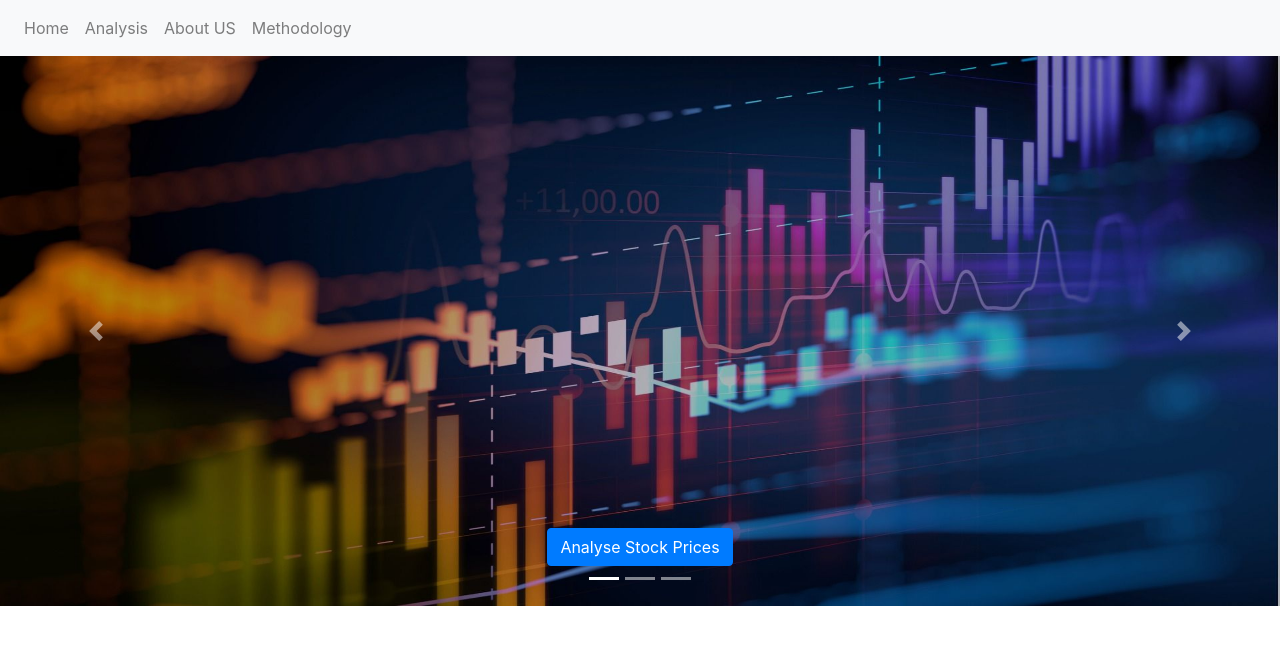
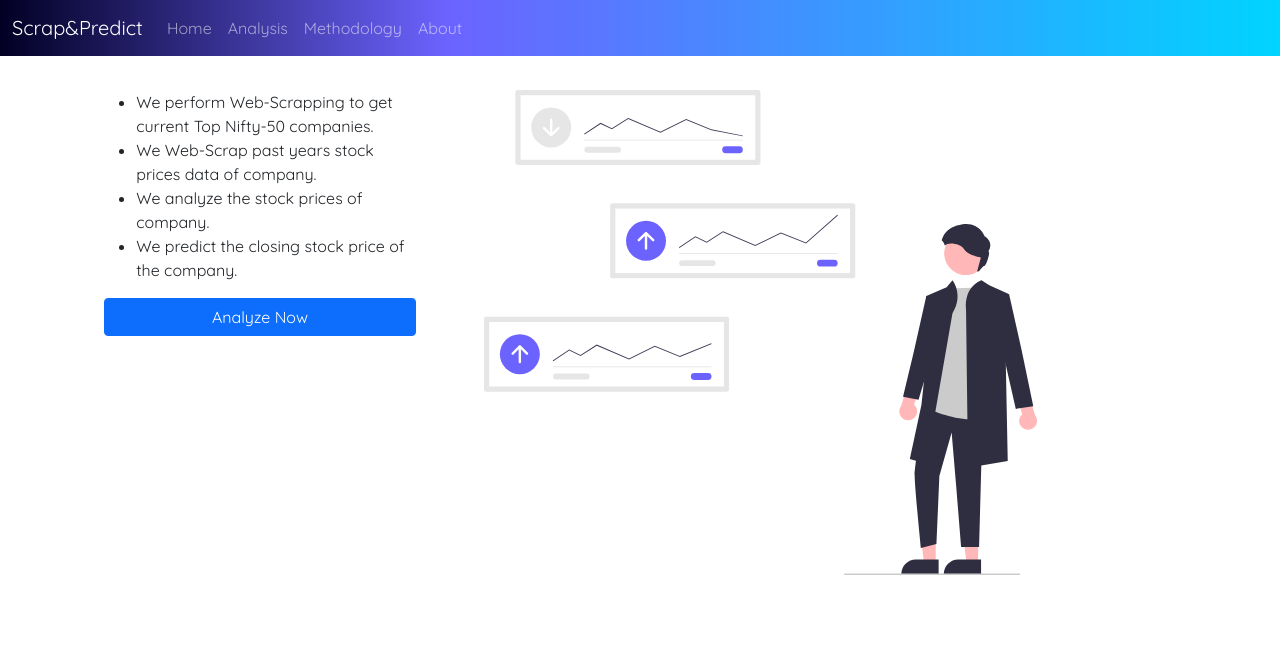
Before and after one commit to neel101010/scrap-predict, a Django app: page / in a window 1280 px wide. Shown: the top 645 px of the page. Run offline with Django 3.2, Linux system fonts and the light colour scheme; some libraries are stand-ins or nearby versions.

Commit message:
UI update

```diff
--- a/datascienceweb/app/static/main.css
+++ b/datascienceweb/app/static/main.css
@@ -1,17 +1,47 @@
-.w-100 {
-    width: 100%!important;
-    height: 550px;
+body{
+	font-family: 'Quicksand', sans-serif;
+}
+/*Navbar*/
+.navbar{
+background: rgb(2,0,36);
+background: linear-gradient(90deg, rgba(2,0,36,1) 0%, rgba(108,99,255,1) 35%, rgba(0,212,255,1) 100%);
 }
 
-.my-login-button{
-padding: 8px 20px !important;
+.nav-signup-button{
+	background-color: #2f2e41;
+	border-radius: 25px;
 }
 
-.login-li{
-margin-right: 5080px;
+/*Main Page*/
+
+
+.main-button{
+    width:100%
+}
+
+.main-info, .main-img{
+    padding:3%;
 }
 
 /*About Page*/
+.about-title, .method-title{
+    text-align:center;
+    padding:20px;
+}
+.about-content, .method-content{
+    text-align:center;
+    padding:20px 20%;
+}
+
+.about-contact{
+    text-align:center;
+}
+
+/*Methodology*/
+.method-img{
+    margin: 0 auto;
+    width:500px;
+}
 
 /*Analyse*/
 .card {
--- a/datascienceweb/app/templates/main_page.html
+++ b/datascienceweb/app/templates/main_page.html
@@ -1,42 +1,20 @@
 {% extends "navbar.html" %}
 {% load static %}
 {% block content %}
-<div class="slider">
-<div id="carouselExampleIndicators" class="carousel slide" data-ride="carousel">
-  <ol class="carousel-indicators">
-    <li data-target="#carouselExampleIndicators" data-slide-to="0" class="active"></li>
-    <li data-target="#carouselExampleIndicators" data-slide-to="1"></li>
-    <li data-target="#carouselExampleIndicators" data-slide-to="2"></li>
-  </ol>
-  <div class="carousel-inner">
-    <div class="carousel-item active">
-      <img class="d-block  w-100" src="{% static 'img1.jpg' %}" alt="First slide">
-        <div class="carousel-caption d-none d-md-block">
-        <a class=" btn btn-md btn-primary analyse-button" href="/analyse">Analyse Stock Prices</a> </div>
+<div class="container">
+  <div class="row main-content">
+    <div class="col-md-4 main-info">
+      <ul>
+        <li>We perform Web-Scrapping to get current Top Nifty-50 companies.</li>
+        <li>We Web-Scrap past years stock prices data of company.</li>
+        <li>We analyze the stock prices of company.</li>
+        <li>We predict the closing  stock price of the company.</li>
+      </ul>
+      <a href="/analyse" class="btn btn-primary main-button">Analyze Now</a>
     </div>
-    <div class="carousel-item">
-
-        <img class="d-block w-100" src="{% static 'img2.jpg' %}" alt="Second slide">
-          <div class="carousel-caption d-none d-md-block">
-            <a class=" btn btn-md btn-primary analyse-button" href="/analyse">Analyse Stock Prices</a> </div>
-
-    </div>
-    <div class="carousel-item">
-
-          <img class="d-block w-100 " src="{% static 'img3.jpg' %}" alt="Third slide">
-            <div class="carousel-caption d-none d-md-block">
-            <a class="btn btn-md btn-primary analyse-button" href="/analyse">Analyse Stock Prices</a> </div>
-
+    <div class="col-md-8 main-img">
+      <img src="/static/stock-main-page.svg" alt="Stock Analyses Image" style="width:80%">
     </div>
   </div>
-  <a class="carousel-control-prev" href="#carouselExampleIndicators" role="button" data-slide="prev">
-    <span class="carousel-control-prev-icon" aria-hidden="true"></span>
-    <span class="sr-only">Previous</span>
-  </a>
-  <a class="carousel-control-next" href="#carouselExampleIndicators" role="button" data-slide="next">
-    <span class="carousel-control-next-icon" aria-hidden="true"></span>
-    <span class="sr-only">Next</span>
-  </a>
-</div>
 </div>
 {% endblock %}
--- a/datascienceweb/app/templates/navbar.html
+++ b/datascienceweb/app/templates/navbar.html
@@ -3,41 +3,40 @@
 <html>
 <head>
   <title></title>
-      <link rel="stylesheet"
-href="https://stackpath.bootstrapcdn.com/bootstrap/4.5.2/css/bootstrap.min.css"
-integrity="sha384-JcKb8q3iqJ61gNV9KGb8thSsNjpSL0n8PARn9HuZOnIxN0hoP+VmmDGMN5t9UJ0Z"
-crossorigin="anonymous">
+	<link href="https://cdn.jsdelivr.net/npm/bootstrap@5.0.0-beta2/dist/css/bootstrap.min.css" rel="stylesheet" integrity="sha384-BmbxuPwQa2lc/FVzBcNJ7UAyJxM6wuqIj61tLrc4wSX0szH/Ev+nYRRuWlolflfl" crossorigin="anonymous">
+	<link rel="preconnect" href="https://fonts.gstatic.com">
+	<link href="https://fonts.googleapis.com/css2?family=Quicksand&display=swap" rel="stylesheet">
   <link rel="stylesheet" type="text/css" href="{% static './main.css' %}">
 </head>
 <body>
-<nav class="navbar navbar-expand-lg navbar-light bg-light">
-  <button class="navbar-toggler ml-auto" type="button" data-toggle="collapse" data-target="#navbarSupportedContent" aria-controls="navbarSupportedContent" aria-expanded="false" aria-label="Toggle navigation">
+	<nav class="navbar navbar-expand-lg navbar-dark ">
+	  <div class="container-fluid">
+	    <a class="navbar-brand" href="/">Scrap&Predict</a>
+	    <button class="navbar-toggler" type="button" data-bs-toggle="collapse" data-bs-target="#navbarSupportedContent" aria-controls="navbarSupportedContent" aria-expanded="false" aria-label="Toggle navigation">
 	      <span class="navbar-toggler-icon"></span>
 	    </button>
-
 	    <div class="collapse navbar-collapse" id="navbarSupportedContent">
-    <ul class="navbar-nav mr-auto">
+	      <ul class="navbar-nav me-auto mb-2 mb-lg-0">
 	        <li class="nav-item">
-        <a class="nav-link" href="/">Home </a>
+	          <a class="nav-link" href="/">Home</a>
 	        </li>
-      <li class="nav-item ">
+	        <li class="nav-item">
 	          <a class="nav-link" href="/analyse">Analysis</a>
 	        </li>
 	     	<li class="nav-item">
-        <a class="nav-link" href="/about">About US</a>
-      </li>
-
-            <li class="nav-item">
 	          <a class="nav-link" href="/methodology">Methodology</a>
 	        </li>
+	        <li class="nav-item">
+	          <a class="nav-link" href="/about">About</a>
+	        </li>
 	      </ul>
+	    </div>
 	  </div>
 	</nav>
 {% block content %}
 {% endblock %}
 </body>
-        <script src="https://code.jquery.com/jquery-3.5.1.slim.min.js" integrity="sha384-
-DfXdz2htPH0lsSSs5nCTpuj/zy4C+OGpamoFVy38MVBnE+IbbVYUew+OrCXaRkfj" crossorigin="anonymous"></script>
-        <script src="https://cdn.jsdelivr.net/npm/popper.js@1.16.1/dist/umd/popper.min.js" integrity="sha384-9/reFTGAW83EW2RDu2S0VKaIzap3H66lZH81PoYlFhbGU+6BZp6G7niu735Sk7lN" crossorigin="anonymous"></script>
-        <script src="https://stackpath.bootstrapcdn.com/bootstrap/4.5.2/js/bootstrap.min.js" integrity="sha384-B4gt1jrGC7Jh4AgTPSdUtOBvfO8shuf57BaghqFfPlYxofvL8/KUEfYiJOMMV+rV" crossorigin="anonymous"></script>
+<script src="https://cdn.jsdelivr.net/npm/@popperjs/core@2.9.1/dist/umd/popper.min.js" integrity="sha384-SR1sx49pcuLnqZUnnPwx6FCym0wLsk5JZuNx2bPPENzswTNFaQU1RDvt3wT4gWFG" crossorigin="anonymous"></script>
+<script src="https://cdn.jsdelivr.net/npm/bootstrap@5.0.0-beta3/dist/js/bootstrap.min.js" integrity="sha384-j0CNLUeiqtyaRmlzUHCPZ+Gy5fQu0dQ6eZ/xAww941Ai1SxSY+0EQqNXNE6DZiVc" crossorigin="anonymous"></script>
+<script src="https://cdn.jsdelivr.net/npm/bootstrap@5.0.0-beta2/dist/js/bootstrap.bundle.min.js" integrity="sha384-b5kHyXgcpbZJO/tY9Ul7kGkf1S0CWuKcCD38l8YkeH8z8QjE0GmW1gYU5S9FOnJ0" crossorigin="anonymous"></script>
 </html>
--- a/datascienceweb/datascienceweb/settings.py
+++ b/datascienceweb/datascienceweb/settings.py
@@ -13,6 +13,8 @@ import os
 from pathlib import Path
 
 # Build paths inside the project like this: BASE_DIR / 'subdir'.
+import django_heroku
+
 BASE_DIR = Path(__file__).resolve().parent.parent
 
 
@@ -124,3 +126,4 @@ STATICFILES_DIRS = [
     os.path.join(BASE_DIR, 'app/static/')
 ]
 STATIC_ROOT = os.path.join(BASE_DIR, 'static')
+django_heroku.settings(locals())
```
Also changed, not shown: datascienceweb/app/templates/about.html (+24 -9 lines), datascienceweb/app/templates/methodology.html (+15 -9 lines), datascienceweb/app/static/stock-main-page.svg (added). Lines whose indentation alone changed are shown as unchanged.
